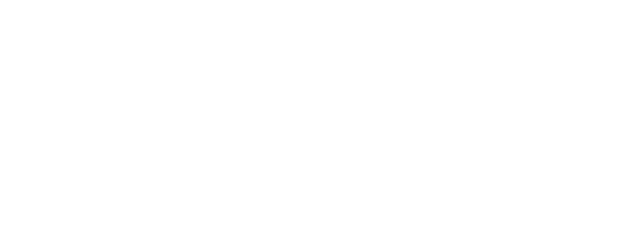
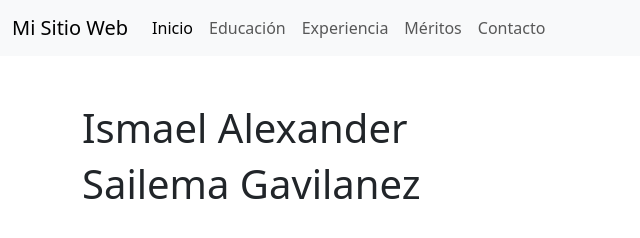
Before and after one commit to IsmaelSailema20/PracticaGit4A_SailemaIsmael, a plain HTML site: page index.html in a window 1280 px wide. Shown: the whole page, without its empty margins (0-640 px from the left). Drawn offline with nearby package versions, Linux system fonts and the light colour scheme.

Commit message:
Se agregó Bootstrap al proyecto, menú e información personal

```diff
--- a/index.html
+++ b/index.html
@@ -1,11 +1,45 @@
 <!DOCTYPE html>
-<html lang="en">
+<html lang="es">
 <head>
-    <meta charset="UTF-8">
-    <meta name="viewport" content="width=device-width, initial-scale=1.0">
-    <title>Taller GitHub</title>
+  <meta charset="UTF-8">
+  <meta name="viewport" content="width=device-width, initial-scale=1.0">
+  <title>Practica Git</title>
+
+  <link href="https://cdn.jsdelivr.net/npm/bootstrap@5.3.0-alpha1/dist/css/bootstrap.min.css" rel="stylesheet">
 </head>
 <body>
 
+  <nav class="navbar navbar-expand-lg navbar-light bg-light">
+    <div class="container-fluid">
+      <a class="navbar-brand" href="#">Mi Sitio Web</a>
+      <button class="navbar-toggler" type="button" data-bs-toggle="collapse" data-bs-target="#navbarNav" aria-controls="navbarNav" aria-expanded="false" aria-label="Toggle navigation">
+        <span class="navbar-toggler-icon"></span>
+      </button>
+      <div class="collapse navbar-collapse" id="navbarNav">
+        <ul class="navbar-nav">
+          <li class="nav-item">
+            <a class="nav-link active" aria-current="page" href="#">Inicio</a>
+          </li>
+          <li class="nav-item">
+            <a class="nav-link" href="#">Educación</a>
+          </li>
+          <li class="nav-item">
+            <a class="nav-link" href="#">Experiencia</a>
+          </li>
+          <li class="nav-item">
+            <a class="nav-link" href="#">Méritos</a>
+          </li>
+          <li class="nav-item">
+            <a class="nav-link" href="#">Contacto</a>
+          </li>
+        </ul>
+      </div>
+    </div>
+  </nav>
+  <section class="container mt-5">
+    <h1>Ismael Alexander</h1>
+    <h1>Sailema Gavilanez</h1>
+  </section>
+  <script src="https://cdn.jsdelivr.net/npm/bootstrap@5.3.0-alpha1/dist/js/bootstrap.bundle.min.js"></script>
 </body>
 </html>
```
